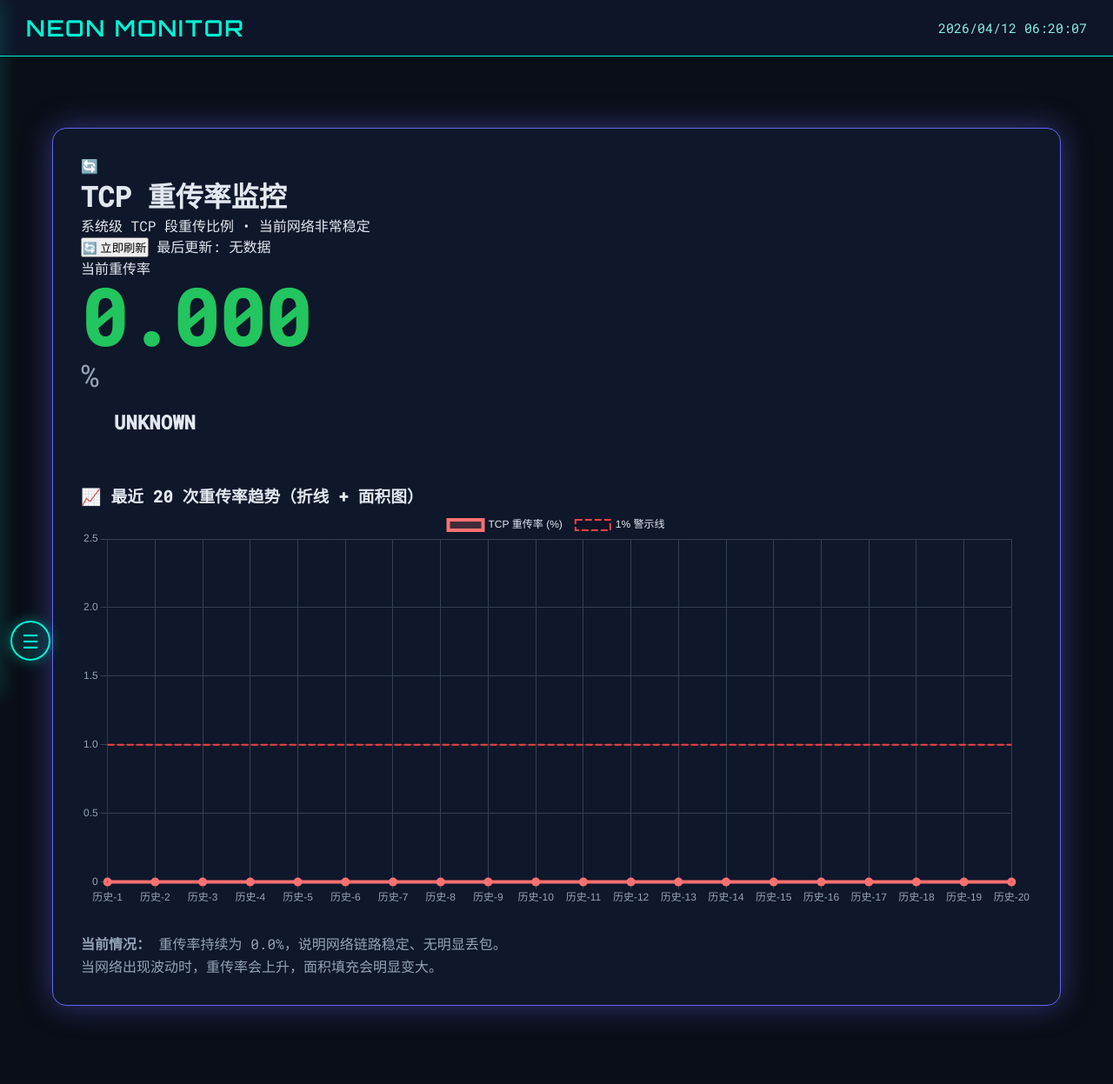
After one commit to perry466/django-monitor, a Django app: page /monitor/tcp-retrans/ in a window 1280 px wide. The commit adds this page. Shown: the whole page at 87% size. Run offline with Django 5.2, Linux system fonts and the light colour scheme; data that the repository does not hold is empty.

Commit message:
完成了tcp的功能

```diff
--- a/monitor/api.py
+++ b/monitor/api.py
@@ -379,3 +379,49 @@ def multi_jitter_api(request):
         import traceback
         traceback.print_exc()
         return error(f'获取网络抖动数据失败: {str(e)}')
+
+
+# 多目标 TCP 重传率 API（这里用系统级 + 历史趋势）
+def multi_tcp_retrans_api(request):
+    try:
+        # 最新记录
+        latest = MonitorResult.objects.filter(
+            tcp_retransmit_rate__isnull=False
+        ).order_by('-timestamp').first()
+
+        current_rate = round(latest.tcp_retransmit_rate, 3) if latest else 0.0
+
+        # 最近20条历史（柱状图更适合展示百分比波动）
+        history = MonitorResult.objects.filter(
+            tcp_retransmit_rate__isnull=False
+        ).order_by('-timestamp')[:20]
+
+        time_labels = [h.timestamp.strftime('%H:%M') for h in reversed(history)]
+        rate_values = [round(h.tcp_retransmit_rate or 0, 3) for h in reversed(history)]
+
+        # 补齐20条
+        while len(time_labels) < 20:
+            time_labels.insert(0, f"历史-{20 - len(time_labels)}")
+            rate_values.insert(0, 0)
+
+        return success({
+            'current_rate': current_rate,
+            'status': latest.status if latest else 'unknown',
+            'timestamp': latest.timestamp.strftime('%H:%M:%S') if latest else '无数据',
+            'history': {
+                'labels': time_labels,
+                'datasets': [{
+                    'label': 'TCP 重传率 (%)',
+                    'data': rate_values,
+                    'backgroundColor': '#ef4444',  # 醒目的红色（强调问题指标）
+                    'borderColor': '#f87171',
+                    'borderWidth': 2,
+                    'borderRadius': 6,
+                    'barThickness': 12,
+                }]
+            }
+        })
+    except Exception as e:
+        import traceback
+        traceback.print_exc()
+        return error(f'获取TCP重传率数据失败: {str(e)}')
--- a/monitor/urls.py
+++ b/monitor/urls.py
@@ -1,27 +1,28 @@
 # django-monitor-main/monitor/urls.py
 from django.urls import path
-from dns import name
 from . import api
 from . import views
 
 urlpatterns = [
-    # 页面路由
+    # ==================== 页面路由 ====================
     path('ping/', views.ping, name='ping'),
     path('loss/', views.loss, name='loss'),
-    path('http-response/', views.http_response, name='http_response'),   # ← HTTP页面
+    path('http-response/', views.http_response, name='http_response'),
     path('jitter/', views.jitter, name='jitter'),
     path('dns/', views.dns, name='dns'),
+    path('tcp-retrans/', views.tcp_retrans, name='tcp_retrans'),  # ← TCP重传率页面
 
-
-    # API路由
+    # ==================== API路由 ====================
     path('api/ping/', api.ping_api),
     path('api/multi-ping/', api.multi_ping_api),
     path('api/tcp/', api.tcp_api),
-    path('api/http/', api.http_api),                    # ← 单个HTTP检测
+    path('api/http/', api.http_api),
     path('api/multi-http/', api.multi_http_api),
-    path('api/multi-jitter/',api.multi_jitter_api,name='multi_jitter'),# ← 多目标HTTP（图表用）
-    path('api/multi-dns/', api.multi_dns_api,name='multi_dns'),
+    path('api/multi-jitter/', api.multi_jitter_api, name='multi_jitter'),
+    path('api/multi-dns/', api.multi_dns_api, name='multi_dns'),
 
+    # ←←← 关键：TCP 重传率 API（必须这样写） ←←←
+    path('api/multi-tcp-retrans/', api.multi_tcp_retrans_api, name='multi_tcp_retrans'),
 
     path('api/full/', api.full_check_api),
     path('api/system/', api.system_api),
--- a/monitor/views.py
+++ b/monitor/views.py
@@ -16,3 +16,6 @@ def jitter(request):
 
 def dns(request):
     return render(request, 'monitor/dns.html')
+
+def tcp_retrans(request):
+    return render(request,'monitor/tcp_retrans.html')
--- a/templates/base.html
+++ b/templates/base.html
@@ -162,7 +162,7 @@
             <a href="/monitor/http-response/" class="menu-item"><i>🌐</i> HTTP 响应时间</a>
             <a href="/monitor/jitter/" class="menu-item"><i>📈</i> 网络抖动</a>
             <a href="/monitor/dns/" class="menu-item"><i>🔍</i> DNS 解析时间</a>
-            <a href="#" class="menu-item"><i>🔄</i> TCP 重传率</a>
+            <a href="/monitor/tcp-retrans/" class="menu-item"><i>🔄</i> TCP 重传率</a>
             <a href="/targets/config/" class="menu-item"><i>⚙️</i> 多目标监控配置</a>
         </div>
     </div>
--- /dev/null
+++ b/templates/monitor/tcp_retrans.html
@@ -0,0 +1,158 @@
+{% extends "base.html" %}
+
+{% block title %}TCP 重传率监控 - NEON MONITOR{% endblock %}
+
+{% block content %}
+<div style="max-width: 1250px; margin: 30px auto; padding: 20px;">
+    <div class="neon-card">
+        <div class="header">
+            <span class="icon">🔄</span>
+            <h1>TCP 重传率监控</h1>
+            <p>系统级 TCP 段重传比例 • 当前网络非常稳定</p>
+        </div>
+
+        <div class="refresh-bar">
+            <button onclick="loadData()" class="neon-btn">🔄 立即刷新</button>
+            <span>最后更新: <span id="last-update">——</span></span>
+        </div>
+
+        <!-- 当前数值展示 -->
+        <div class="current-status">
+            <div class="value-group">
+                <div class="label">当前重传率</div>
+                <div id="current-rate" class="big-value">0.000</div>
+                <span class="unit">%</span>
+            </div>
+            <div id="status-badge" class="badge excellent">EXCELLENT</div>
+        </div>
+
+        <!-- 趋势图 -->
+        <div class="chart-container">
+            <h3>📈 最近 20 次重传率趋势（折线 + 面积图）</h3>
+            <div style="height: 460px; position: relative;">
+                <canvas id="tcpRetransChart"></canvas>
+            </div>
+        </div>
+
+        <div class="info-box">
+            <strong>当前情况：</strong> 重传率持续为 0.0%，说明网络链路稳定、无明显丢包。<br>
+            当网络出现波动时，重传率会上升，面积填充会明显变大。
+        </div>
+    </div>
+</div>
+{% endblock %}
+
+{% block extra_script %}
+<script src="https://cdn.jsdelivr.net/npm/chart.js@4.4.1/dist/chart.umd.min.js"></script>
+<script>
+let tcpChart = null;
+
+function loadData() {
+    fetch('/monitor/api/multi-tcp-retrans/')
+        .then(r => r.json())
+        .then(res => {
+            if (res.code !== 0) return;
+
+            const d = res.data;
+
+            // 更新顶部数值
+            document.getElementById('current-rate').textContent = d.current_rate.toFixed(3);
+            document.getElementById('last-update').textContent = d.timestamp || '刚刚';
+
+            // 更新状态徽章
+            const badge = document.getElementById('status-badge');
+            badge.textContent = (d.status || 'excellent').toUpperCase();
+            badge.className = `badge ${d.status || 'excellent'}`;
+
+            // 准备图表数据
+            const ctx = document.getElementById('tcpRetransChart');
+            if (tcpChart) tcpChart.destroy();
+
+            tcpChart = new Chart(ctx, {
+                type: 'line',
+                data: {
+                    labels: d.history.labels,
+                    datasets: [
+                        {
+                            label: 'TCP 重传率 (%)',
+                            data: d.history.datasets[0].data,
+                            borderColor: '#f87171',
+                            backgroundColor: 'rgba(248, 113, 113, 0.22)',   // 面积填充
+                            borderWidth: 4,
+                            tension: 0.4,
+                            fill: true,
+                            pointRadius: 3,
+                            pointHoverRadius: 6
+                        },
+                        {
+                            label: '1% 警示线',
+                            data: Array(d.history.labels.length).fill(1),
+                            borderColor: '#ef4444',
+                            borderWidth: 2,
+                            borderDash: [8, 3],
+                            pointRadius: 0,
+                            fill: false
+                        }
+                    ]
+                },
+                options: {
+                    responsive: true,
+                    maintainAspectRatio: false,
+                    scales: {
+                        y: {
+                            beginAtZero: true,
+                            max: 2.5,                    // 固定范围，让0也有明显显示
+                            grid: { color: '#334155' },
+                            ticks: { color: '#94a3b8', stepSize: 0.5 }
+                        },
+                        x: {
+                            grid: { color: '#334155' },
+                            ticks: { color: '#94a3b8' }
+                        }
+                    },
+                    plugins: {
+                        legend: {
+                            display: true,
+                            labels: { color: '#e2e8f0', padding: 15 }
+                        }
+                    }
+                }
+            });
+        })
+        .catch(err => console.error(err));
+}
+
+// 页面加载自动刷新 + 每分钟自动更新
+window.onload = loadData;
+setInterval(loadData, 60000);
+</script>
+
+<style>
+.neon-card {
+    background: #0f172a;
+    border: 1px solid #6366f1;
+    border-radius: 16px;
+    padding: 32px;
+    box-shadow: 0 0 35px rgba(99, 102, 241, 0.45);
+    color: #e2e8f0;
+}
+.big-value {
+    font-size: 5.5rem;
+    font-weight: 700;
+    color: #22c55e;
+    line-height: 1;
+}
+.unit { font-size: 2.2rem; color: #94a3b8; }
+.badge {
+    padding: 16px 38px;
+    border-radius: 9999px;
+    font-size: 1.4rem;
+    font-weight: bold;
+}
+.excellent { background: #22c55e; color: black; }
+.warning { background: #eab308; color: black; }
+.critical { background: #ef4444; color: white; }
+.chart-container { margin-top: 40px; }
+.info-box { margin-top: 30px; color: #94a3b8; line-height: 1.6; }
+</style>
+{% endblock %}
```
Also changed, not shown: monitor/monitoring.py (+98 -37 lines), monitor/tasks.py (+31 -2 lines), templates/monitor/tcp.html (deleted, +0 -10 lines).
